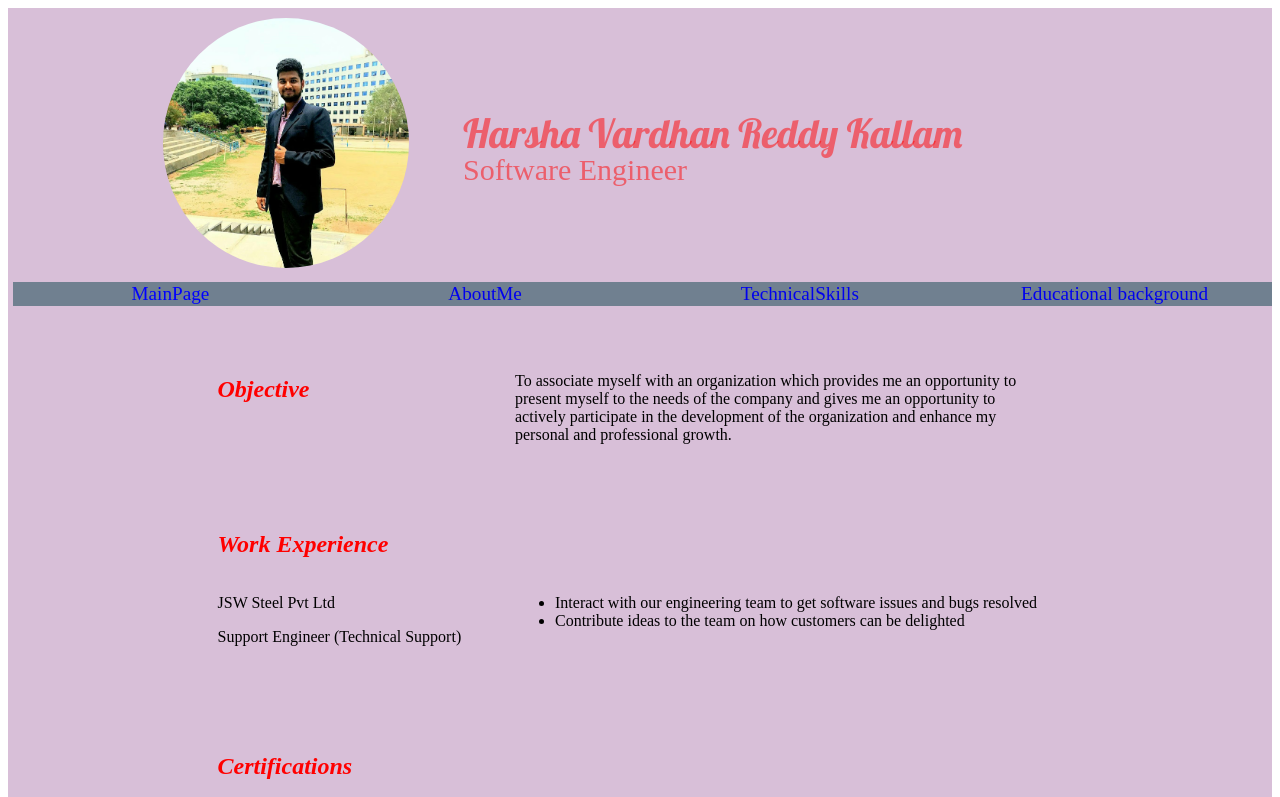
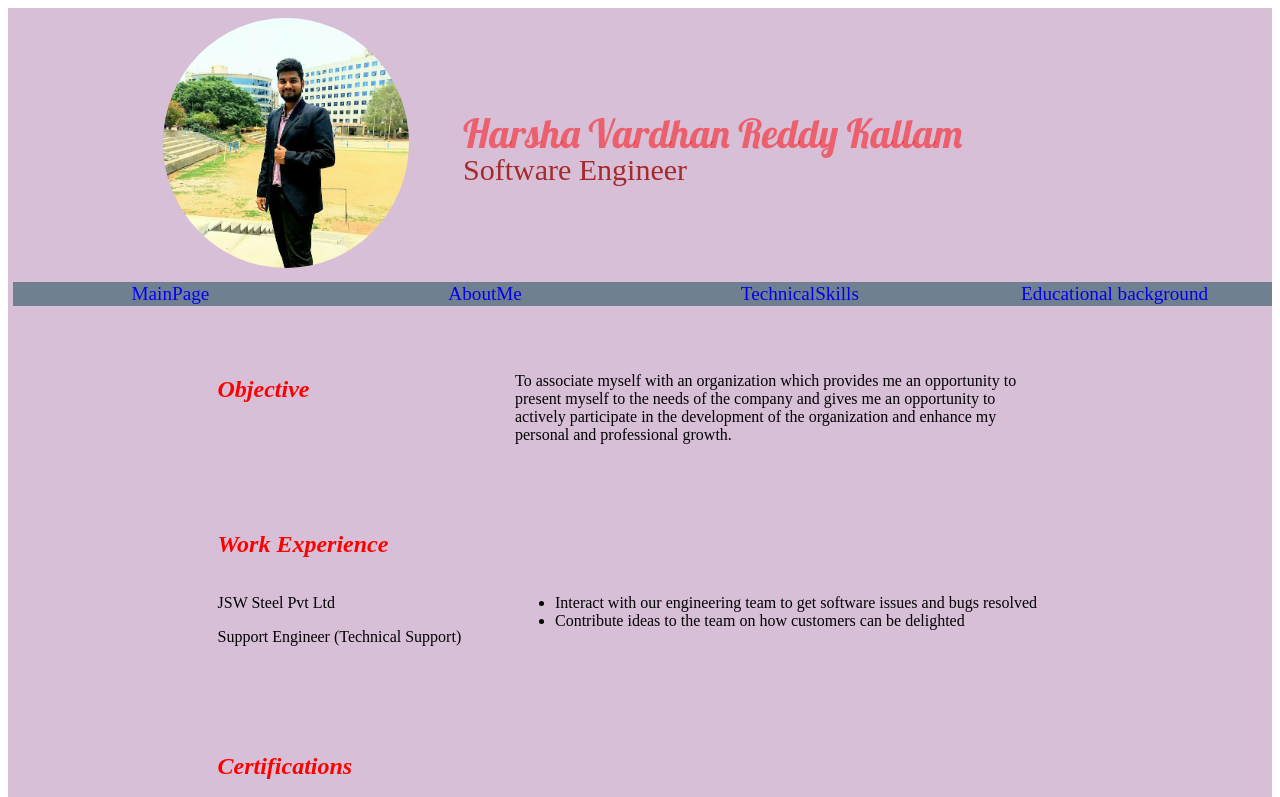
Before and after one commit to harshakallam/harshakallam.github.io, a plain HTML site: page index.html in a window 1280 px wide. Shown: the top 797 px of the page. Drawn offline with Linux system fonts and the light colour scheme.

Commit message:
Update master.css

```diff
--- a/master.css
+++ b/master.css
@@ -34,7 +34,7 @@ html{
 
 #header #role {
   /* font-family:Lobster; */
-	color:rgb(255, 0, 0, 0.5);
+	color:#A52A2A;
   position: absolute;
   margin-left: 450px;
   margin-top: 10px;
```
